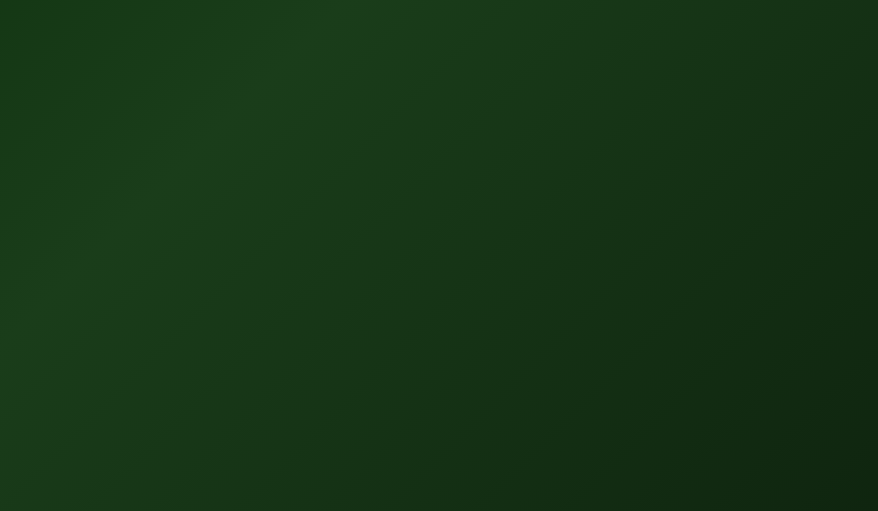
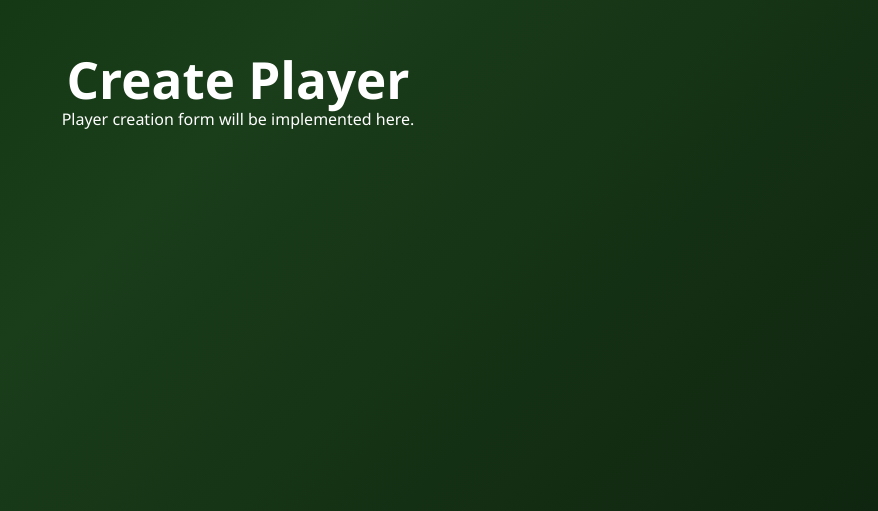
Before and after one commit to lisazumana03/fa-soccer-tournament-app-frontend, a React (Vite) app: page /create-player in a window 1280 px wide. Before the commit this address had no page. Shown: the part 289-800 px from the top of the page, without its empty margins (402-1280 px from the left). Built offline with nearby package versions, Linux system fonts and the light colour scheme.

Commit message:
file incoming

```diff
--- a/src/App.jsx
+++ b/src/App.jsx
@@ -22,6 +22,8 @@ import TeamPage from "./components/team/Team/TeamPage.jsx";
 // Import for players
 import PlayerDetails from "./components/team/Player/PlayerDetails.jsx";
 import PlayerPage from "./components/team/Player/PlayerPage.jsx";
+import CreatePlayer from "./components/team/Player/CreatePlayer.jsx";
+import PlayerList from "./components/team/Player/PlayerList.jsx";
 
 // Import for stadiums
 import StadiumList from "./components/team/Stadium/StadiumList.jsx";
@@ -53,8 +55,10 @@ function App() {
           <Route path="/team/:teamId" element={<TeamDetails />} />
 
           // Player routes
-          <Route path="/players" element={<PlayerPage />} />
+          <Route path="/players" element={<PlayerList />} />
           <Route path="/player/:playerId" element={<PlayerDetails />} />
+          <Route path="/create-player" element={<CreatePlayer />} />
+          <Route path="/player-management" element={<PlayerPage />} />
 
           // Stadium links
           <Route path = "/create-stadium" element={<StadiumPage />} />
--- /dev/null
+++ b/src/components/team/Player/CreatePlayer.jsx
@@ -0,0 +1,12 @@
+import React from 'react';
+import { useNavigate } from 'react-router-dom';
+import './CreatePlayer.css';
+
+export default function CreatePlayer() {
+    return (
+        <div>
+            <h1>Create Player</h1>
+            <p>Player creation form will be implemented here.</p>
+        </div>
+    );
+}
```
Also changed, not shown: src/components/team/Player/CreatePlayer.css (added).
